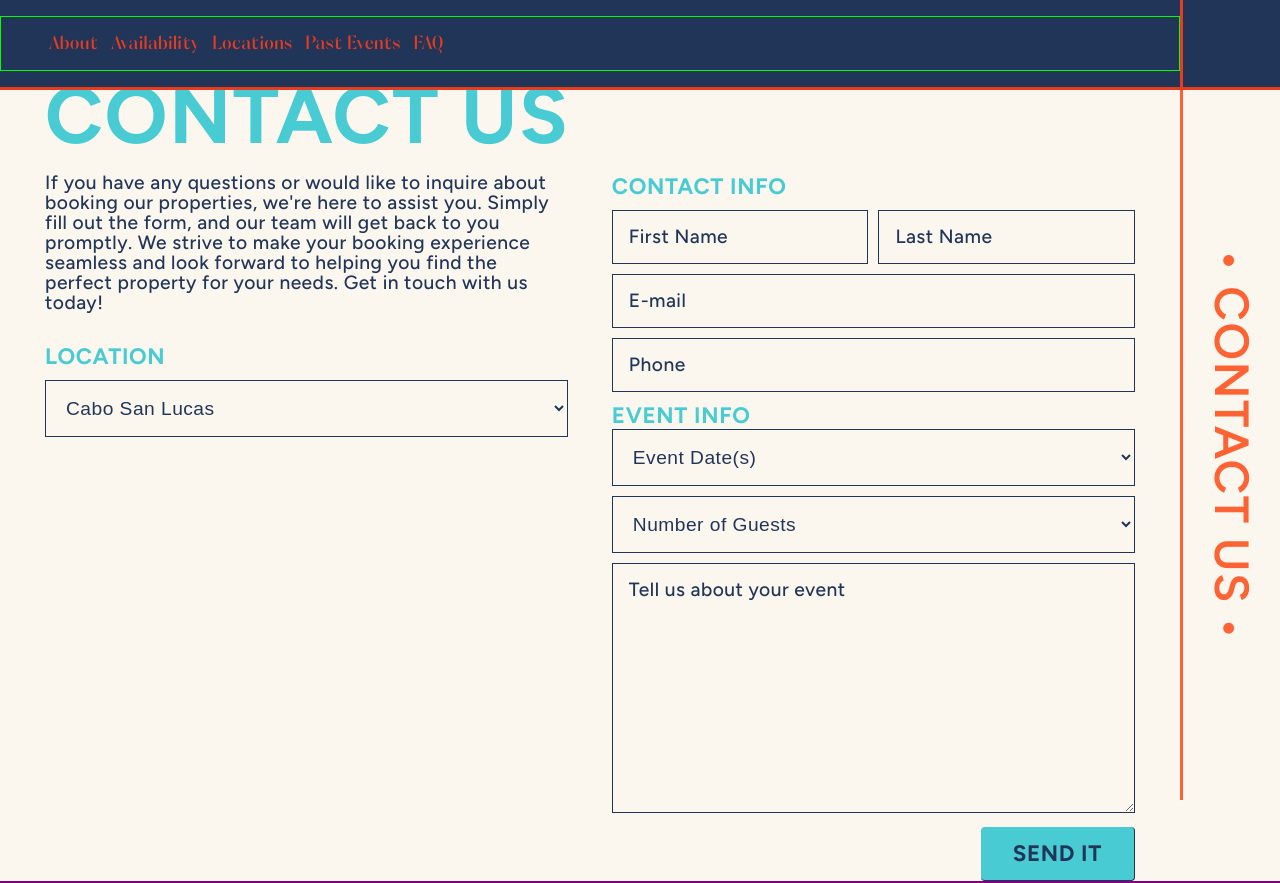
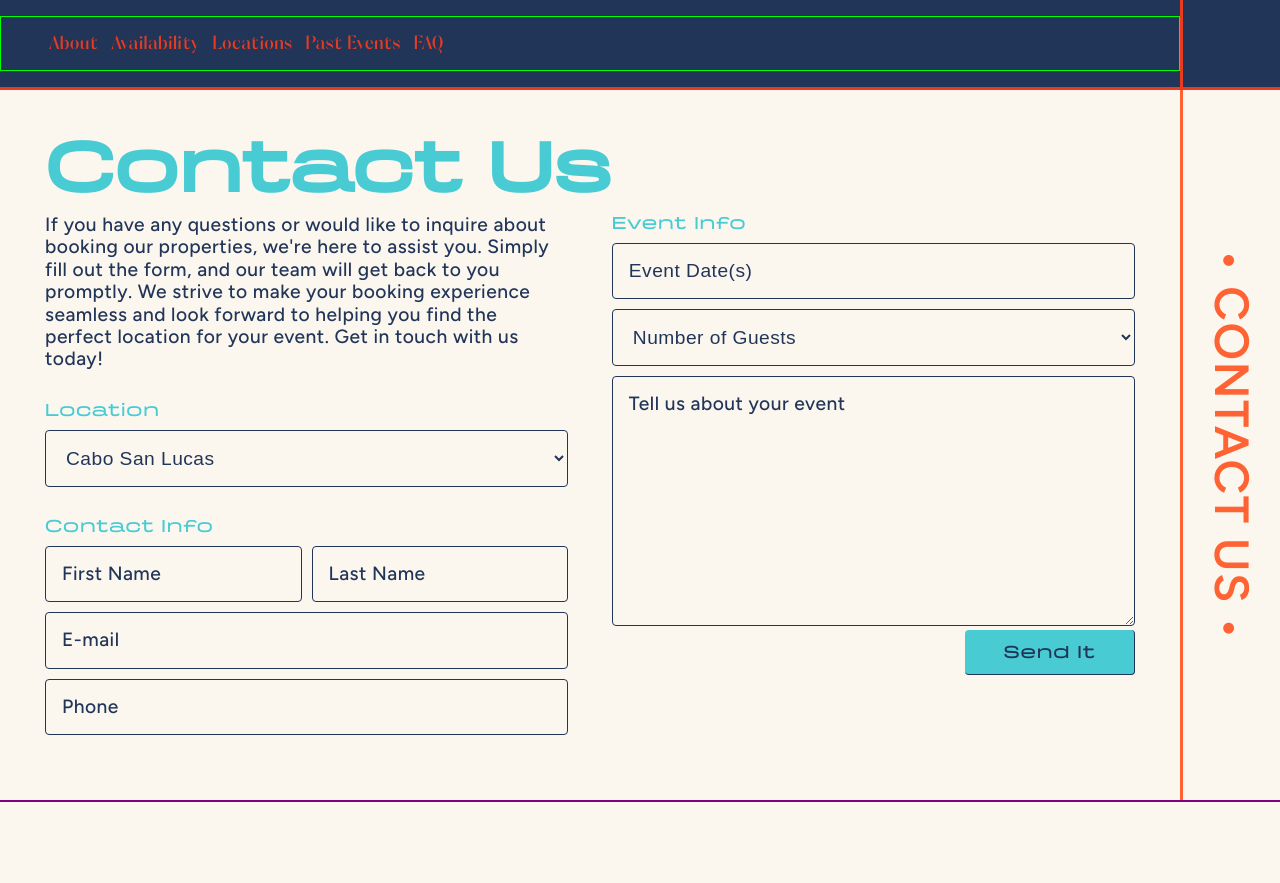
Before and after one commit to KParrish193/whole-tel, a Next.js app in the folder frontend/: page / in a window 1280 px wide. After the commit the page ends 802 px from the top, so only its background shows below. Built offline with nearby package versions, Linux system fonts and the light colour scheme.

Commit message:
form styles updated

```diff
--- a/frontend/components/form/Form.js
+++ b/frontend/components/form/Form.js
@@ -1,12 +1,12 @@
 // TODO: add nodemailer
 import styles from "../../styles/form/Form.module.scss";
-import { figtree } from "../../styles/fonts";
+import { figtree, metal2 } from "../../styles/fonts";
 import Datepicker from "./datepicker/Datepicker"
 
 const Form = () => {
     return (
       <div className={styles["form-drawer-container"]}>
-        <h3 className={styles["contact-header"]} style={figtree.style}>
+        <h3 className={styles["contact-header"]} style={metal2.style}>
           Contact Us
         </h3>
         <form>
@@ -17,11 +17,11 @@ const Form = () => {
               our properties, we're here to assist you. Simply fill out the
               form, and our team will get back to you promptly. We strive to
               make your booking experience seamless and look forward to helping
-              you find the perfect property for your needs. Get in touch with us
+              you find the perfect location for your event. Get in touch with us
               today!
             </p>
             <div className={styles["location-wrapper"]}>
-              <label style={figtree.style}>Location</label>
+              <label style={metal2.style}>Location</label>
               <select>
                 {/* TODO: dynamically render this from GROQ hook */}
                 {/* <option value="0">Select Property:</option> */}
@@ -33,9 +33,8 @@ const Form = () => {
               <label style={figtree.style}>Dates</label>
               <Datepicker />
             </div> */}
-          </div>
-          <div className={styles["form-right"]}>
-            <label style={figtree.style}>Contact Info</label>
+            <div className={styles["contact-info"]}>
+              <label style={metal2.style}>Contact Info</label>
               <div className={styles["name-inputs"]}>
                 <input
                   type="text"
@@ -50,12 +49,12 @@ const Form = () => {
               </div>
               <input type="email" placeholder="E-mail" style={figtree.style} />
               <input type="tel" placeholder="Phone" style={figtree.style} />
-
-            <div>
-              <label style={figtree.style}>Event Info</label>
-              <select>
-                <option>Event Date(s)</option>
-              </select>
+            </div>
+          </div>
+          <div className={styles["form-right"]}>
+            <div className={styles["event-info"]}>
+              <label style={metal2.style}>Event Info</label>
+              <input placeholder="Event Date(s)"></input>
               <select>
                 <option>Number of Guests</option>
               </select>
@@ -65,7 +64,7 @@ const Form = () => {
               />
             </div>
             <div className={styles["submit-wrapper"]}>
-              <input type="submit" value="Send it" style={figtree.style} />
+              <input type="submit" value="Send it" style={metal2.style} />
             </div>
           </div>
         </form>
--- a/frontend/styles/_variables.scss
+++ b/frontend/styles/_variables.scss
@@ -5,7 +5,7 @@ $delft-blue: #213559;
 $robin-egg: #49CBD4;
 $earth-yellow: #E2A850;
 $chili-red: #E93B20;
-$bright-red-orange: #FF6333;
+$giant-orange: #FF6333;
 
 // Breakpoints
 $mobile: 400px;
--- a/frontend/styles/fonts.js
+++ b/frontend/styles/fonts.js
@@ -11,5 +11,7 @@ const figtree = Figtree({ subsets: ["latin"] });
 const oreloLight = localFont({ src: "./fonts/OreloCondensedLight.woff2" });
 const oreloMedium = localFont({ src: "./fonts/OreloCondensedMedium.woff2" });
 const oreloRegular = localFont({ src: "./fonts/OreloCondensedRegular.woff2" });
+const metal = localFont({ src: "./fonts/Metal.woff" });
+const metal2 = localFont({ src: "./fonts/MetalReg-2.otf" });
 
-export { figtree, oreloLight, oreloMedium, oreloRegular };
+export { figtree, oreloLight, oreloMedium, oreloRegular, metal, metal2 };
--- a/frontend/styles/form/Form.module.scss
+++ b/frontend/styles/form/Form.module.scss
@@ -32,27 +32,12 @@
 
     .contact-header {
         color: $robin-egg;
-        font-size: 3rem;
+        font-size: 3.6rem;
         margin: 0 0 10px 0;
         @include heading-h2;
-        text-transform: uppercase;
-
-        // @include below($desktop){
-        //     margin-top: 40px;
-        // }
-    }
-
-    .contact-paragraph {
-        color: $delft-blue;
-        margin: 0 0 30px 0;
-        @include body;
-
-        @include between($desktop, $widescreen){
-            padding-right: 20px;
-        }
 
         @include below($desktop){
-            margin: 0 0 40px 0;
+            margin-top: 40px;
         }
     }
 
@@ -65,11 +50,6 @@
             margin: 0;
         }
 
-        label {
-            color: $robin-egg;
-            @include subheading;
-        }
-
         @include below($desktop){
             flex-direction: column;
             margin-right: 0;
@@ -77,8 +57,11 @@
 
         .form-left,
         .form-right {
+            display: flex;
+            flex-direction: column;
+
             @include above($fullhd){
-                width: 45%;
+                width: 48%;
             }
 
             @include between($widescreen, $fullhd){
@@ -92,57 +75,19 @@
             @include below($desktop){
                 width: 100%;
             }
+
+            .contact-info,
+            .event-info,
+            .location-wrapper {
+                label {
+                    color: $robin-egg;
+                    @include subheading-metal;
                 }
-
-        .form-left {
-            display: flex;
-            flex-direction: column;
-
-            .location-wrapper {
-                margin: 0 0 30px 0;
-
-                @include below($desktop){
-                    margin: 0 0 40px 0;
-                }
-
-                select {
-                    width: 100%;
-                    background:transparent;
-                    color: $delft-blue;
-                    border: solid 1px $delft-blue;
-                    padding: 1rem;
-                    margin: 10px 0 0 0;
-                    @include body;
-                }
-
-                &:focus {
-                    outline: none !important;
-                    border-color: $robin-egg;
-                    box-shadow: 0 0 2px $robin-egg;
-                    border-radius: 3px;
-                }
-            }
-
-            .date-wrapper {
-                @include between($tablet, $desktop){
-                    margin-bottom: 40px;
-                }
-
-                @include below($tablet){
-                    margin-bottom: 20px;
-                }
-            }
-        }
-
-        .form-right {
-            display: flex;
-            flex-direction: column;
 
                 .name-inputs {
                     display: flex;
                     justify-content: space-between;
                     width: 100%;
-                margin-top: 10px;
 
                     input {
                         width: 49%;
@@ -161,13 +106,14 @@
                     color: $delft-blue;
                     border: solid 1px $delft-blue;
                     padding: 1rem;
-                margin-bottom: 10px;
+                    margin-top: 10px;
                     @include body;
+                    border-radius: 4px;
 
                     &:focus {
                         outline: none !important;
-                    border-color: $robin-egg;
-                    box-shadow: 0 0 2px $robin-egg;
+                        border-color: $giant-orange;
+                        box-shadow: 0 0 2px $giant-orange;
                         border-radius: 3px;
                     }
 
@@ -188,26 +134,64 @@
                 textarea {
                     min-height: 250px;
                 }
+            }
+        }
 
+        .form-left {
+            .contact-paragraph {
+                color: $delft-blue;
+                margin: 0 0 30px 0;
+                @include body;
+
+                @include between($desktop, $widescreen){
+                    padding-right: 20px;
+                }
+
+                @include below($desktop){
+                    margin: 0 0 40px 0;
+                }
+            }
+
+            .location-wrapper {
+                margin: 0 0 30px 0;
+
+                @include below($desktop){
+                    margin: 0 0 40px 0;
+                }
+
+                .date-wrapper {
+                    @include between($tablet, $desktop){
+                        margin-bottom: 40px;
+                    }
+
+                    @include below($tablet){
+                        margin-bottom: 20px;
+                    }
+                }
+            }
+        }
+
+        .form-right {
             .submit-wrapper {
                 width: 100%;
                 display: flex;
                 justify-content: flex-end;
+
                 input[type=submit] {
                     width: fit-content;
                     background-color: $robin-egg;
                     color: $delft-blue;
                     border-radius: 4px;
-                    padding: 0.8rem 2rem;
+                    padding: 0.8rem 2.4rem;
                     border: none;
-                    text-transform: uppercase;
-                    @include subheading;
+                    text-transform: capitalize;
+                    @include subheading-metal;
                     border-right: solid 1px $delft-blue;
                     border-bottom: solid 1px $delft-blue;
 
                     &:hover {
-                        color: $delft-blue;
-                        background-color: $earth-yellow;
+                        color: $floral-white;
+                        background-color: $giant-orange;
                         cursor: pointer;
                         // transform: scale(1.05);
                         transition: all 200ms cubic-bezier(0.880, 0.220, 0.200, 1.040);
--- a/frontend/styles/layout/Navbar.module.scss
+++ b/frontend/styles/layout/Navbar.module.scss
@@ -8,7 +8,6 @@ body.is-clipped-overflow {
 }
 
 .navbar {
-
     // display: flex;
     // justify-content: space-between;
     // align-items: center;
--- a/frontend/styles/layout/Sidebar.module.scss
+++ b/frontend/styles/layout/Sidebar.module.scss
@@ -5,7 +5,7 @@
     right: 0;
     top: 90px;
     min-height: calc(100vh - 90px);
-    border-left: 3px solid $bright-red-orange;
+    border-left: 3px solid $giant-orange;
     min-width: 100px;
     max-width: 100px;
     display: flex;
@@ -19,14 +19,14 @@
     span {
         display: block;
         writing-mode: vertical-rl;
-        color: $bright-red-orange;
+        color: $giant-orange;
         font-size: 1.6rem;
         text-transform: uppercase;
         @include heading-h4;
     }
 
     &:hover {
-        background-color: $bright-red-orange;
+        background-color: $giant-orange;
         cursor: pointer;
 
         span {
```
Also changed, not shown: frontend/styles/_typography.scss (+11 -5 lines), frontend/styles/fonts/Metal.woff (added), frontend/styles/fonts/MetalReg-2.otf (added). Lines whose indentation alone changed are shown as unchanged.
